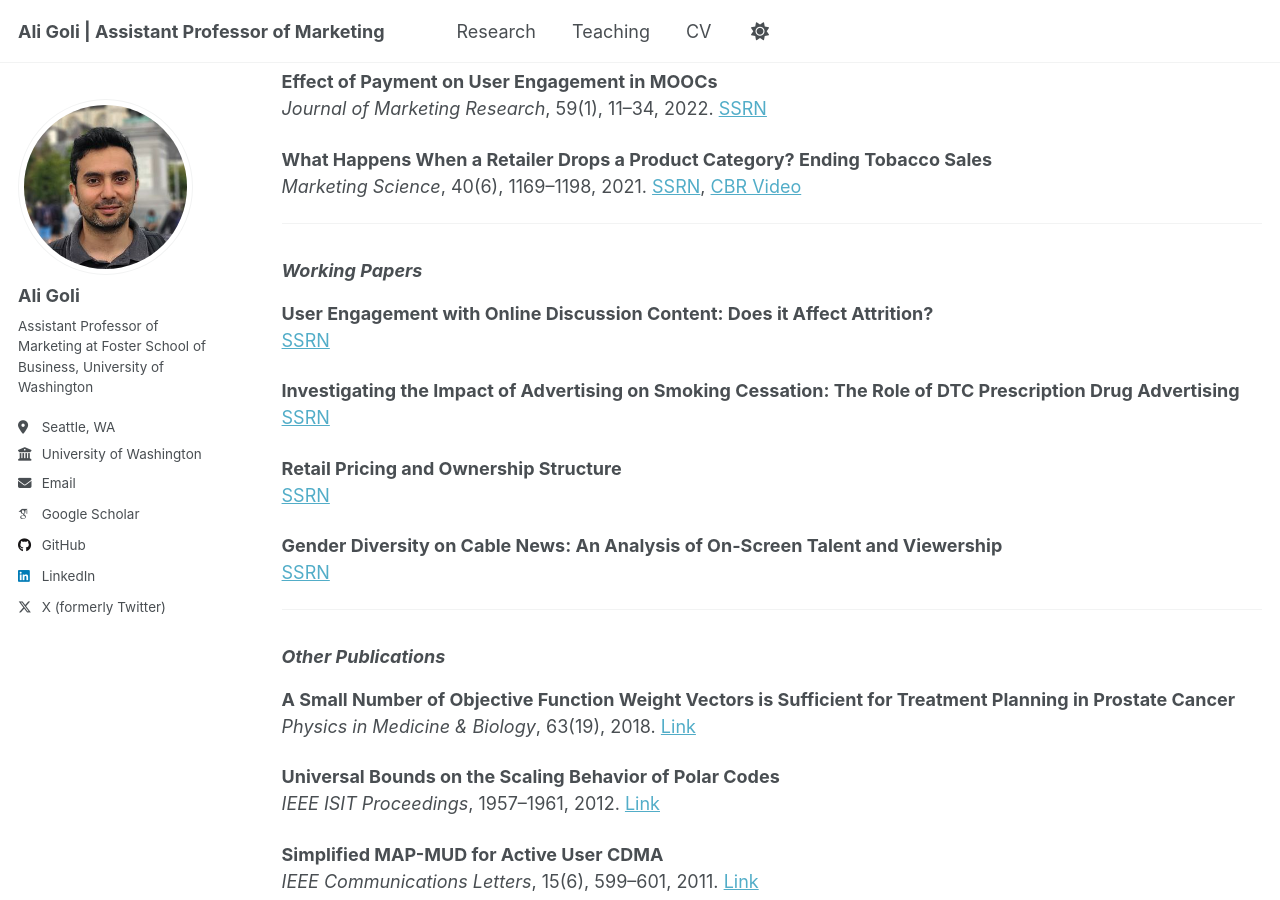
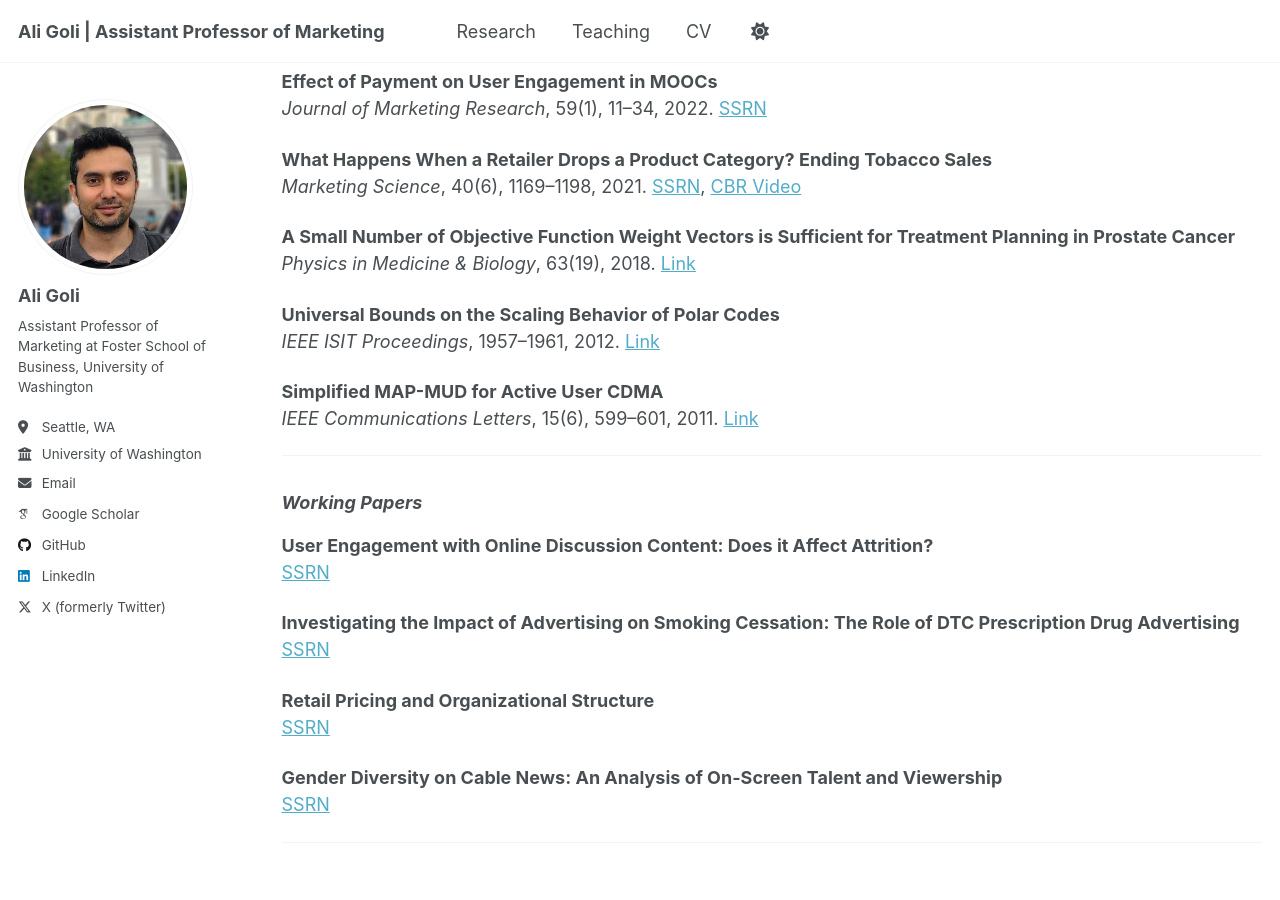
Before and after one commit to golialii/golialii.github.io, a Jekyll site: the page built from _pages/research.md, in a window 1280 px wide and 900 px high, scrolled down 703 px. Built offline with Jekyll 4.4.1, drawn with Linux system fonts in a browser that asks for light colours; some web fonts are replaced; part of the change alters nothing that is shown.

Commit message:
Update research.md

```diff
--- a/_pages/research.md
+++ b/_pages/research.md
@@ -34,6 +34,15 @@ Forthcoming, *International Journal of Research in Marketing*. [SSRN](https://pa
 **What Happens When a Retailer Drops a Product Category? Ending Tobacco Sales**
 *Marketing Science*, 40(6), 1169–1198, 2021. [SSRN](https://papers.ssrn.com/sol3/papers.cfm?abstract_id=3232580), [CBR Video](https://www.youtube.com/watch?v=7AO-wtM7TQQ)
 
+**A Small Number of Objective Function Weight Vectors is Sufficient for Treatment Planning in Prostate Cancer**
+*Physics in Medicine & Biology*, 63(19), 2018. [Link](https://iopscience.iop.org/article/10.1088/1361-6560/aade39)
+
+**Universal Bounds on the Scaling Behavior of Polar Codes**
+*IEEE ISIT Proceedings*, 1957–1961, 2012. [Link](https://ieeexplore.ieee.org/document/6283742)
+
+**Simplified MAP-MUD for Active User CDMA**
+*IEEE Communications Letters*, 15(6), 599–601, 2011. [Link](https://ieeexplore.ieee.org/document/5771472)
+
 ---
 
 ### *Working Papers*
@@ -44,21 +53,10 @@ Forthcoming, *International Journal of Research in Marketing*. [SSRN](https://pa
 **Investigating the Impact of Advertising on Smoking Cessation: The Role of DTC Prescription Drug Advertising**
 [SSRN](https://papers.ssrn.com/sol3/papers.cfm?abstract_id=4775370)
 
-**Retail Pricing and Ownership Structure**
+**Retail Pricing and Organizational Structure**
 [SSRN](https://papers.ssrn.com/sol3/papers.cfm?abstract_id=4870276)
 
 **Gender Diversity on Cable News: An Analysis of On-Screen Talent and Viewership**
 [SSRN](https://papers.ssrn.com/sol3/papers.cfm?abstract_id=4462592)
 
 ---
-
-### *Other Publications*
-
-**A Small Number of Objective Function Weight Vectors is Sufficient for Treatment Planning in Prostate Cancer**
-*Physics in Medicine & Biology*, 63(19), 2018. [Link](https://iopscience.iop.org/article/10.1088/1361-6560/aade39)
-
-**Universal Bounds on the Scaling Behavior of Polar Codes**
-*IEEE ISIT Proceedings*, 1957–1961, 2012. [Link](https://ieeexplore.ieee.org/document/6283742)
-
-**Simplified MAP-MUD for Active User CDMA**
-*IEEE Communications Letters*, 15(6), 599–601, 2011. [Link](https://ieeexplore.ieee.org/document/5771472)
```
